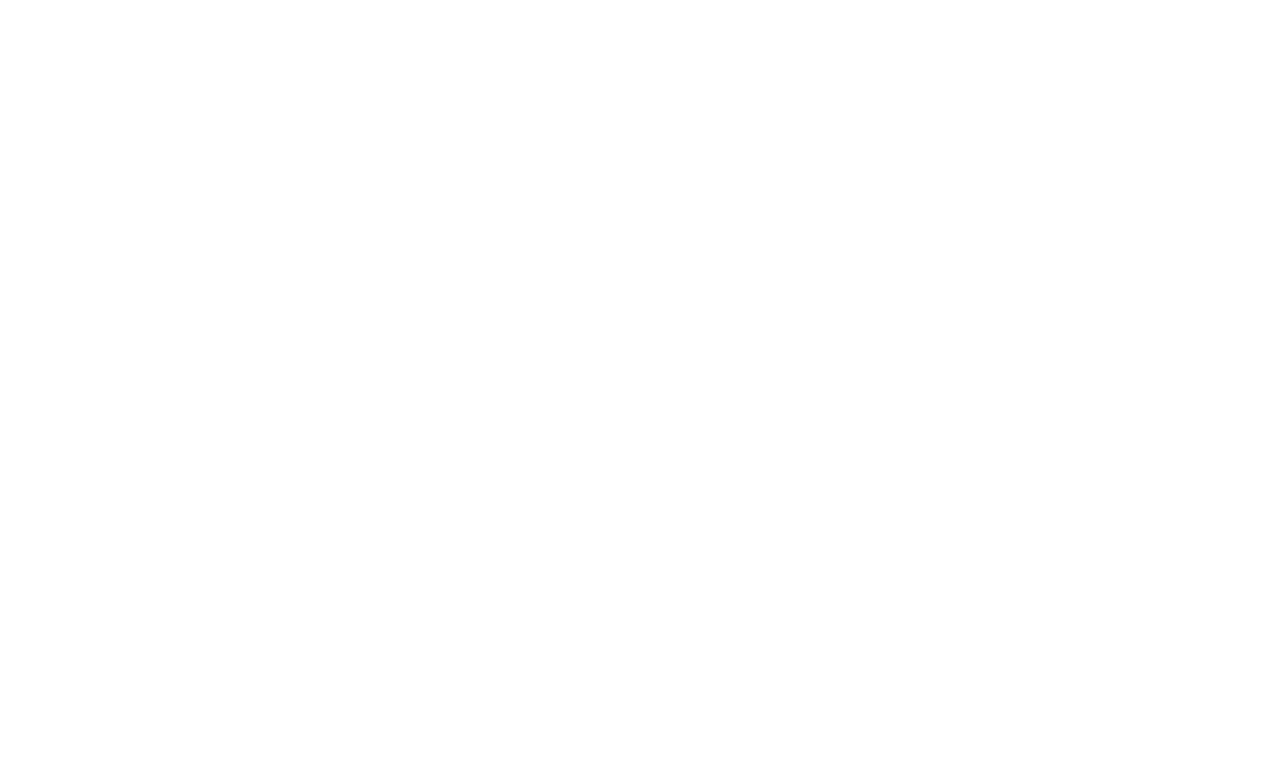
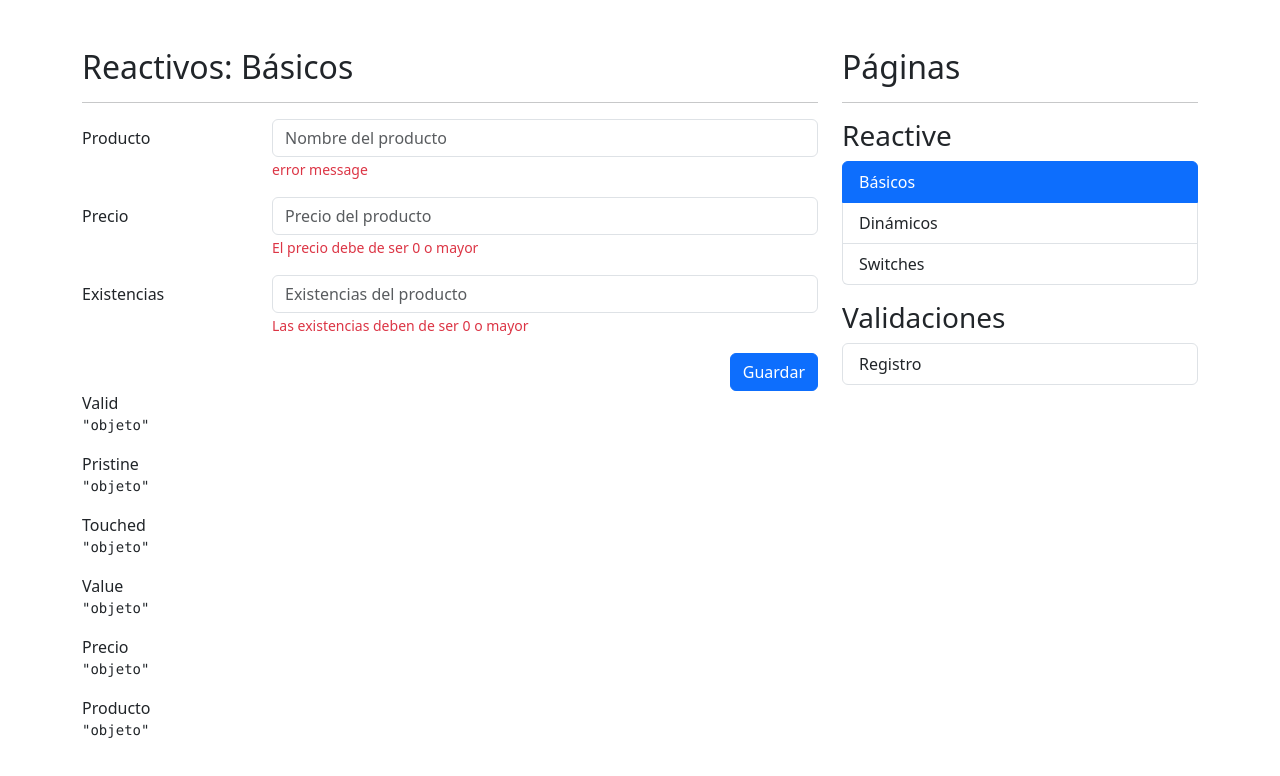
Before and after one commit to JCUrquiza/AngularForms, an Angular app: page /reactive/basic in a window 1280 px wide. Before the commit this address led to /. Shown: the top 776 px of the page. Built offline with nearby package versions, Linux system fonts and the light colour scheme.

Commit message:
Making sidebar menu with types of forms

```diff
--- a/src/app/app-routing.module.ts
+++ b/src/app/app-routing.module.ts
@@ -1,7 +1,20 @@
 import { NgModule } from '@angular/core';
 import { RouterModule, Routes } from '@angular/router';
 
-const routes: Routes = [];
+const routes: Routes = [
+  {
+    path: 'reactive',
+    loadChildren: () => import('./reactive/reactive.module').then( m => m.ReactiveModule ),
+  },
+  {
+    path: 'auth',
+    loadChildren: () => import('./auth/auth.module').then( m => m.AuthModule ),
+  },
+  {
+    path: '**',
+    redirectTo: 'reactive'
+  }
+];
 
 @NgModule({
   imports: [RouterModule.forRoot(routes)],
--- a/src/app/app.component.html
+++ b/src/app/app.component.html
@@ -1,2 +1,11 @@
+<div class="row mt-5">
 
-<router-outlet></router-outlet>
+  <div class="col">
+    <router-outlet></router-outlet>
+  </div>
+
+  <div class="col-12 col-sm-4">
+    <shared-side-menu></shared-side-menu>
+  </div>
+
+</div>
--- a/src/app/auth/auth-routing.module.ts
+++ b/src/app/auth/auth-routing.module.ts
@@ -1,7 +1,16 @@
 import { NgModule } from '@angular/core';
 import { RouterModule, Routes } from '@angular/router';
+import { RegisterPageComponent } from './pages/register-page/register-page.component';
 
-const routes: Routes = [];
+const routes: Routes = [
+  {
+    path: '',
+    children: [
+      { path: 'sign-up', component: RegisterPageComponent },
+      { path: '**', redirectTo: 'sign-up' },
+    ]
+  }
+];
 
 @NgModule({
   imports: [RouterModule.forChild(routes)],
--- a/src/app/reactive/reactive-routing.module.ts
+++ b/src/app/reactive/reactive-routing.module.ts
@@ -1,7 +1,20 @@
 import { NgModule } from '@angular/core';
 import { RouterModule, Routes } from '@angular/router';
+import { BasicPageComponent } from './pages/basic-page/basic-page.component';
+import { DynamicPageComponent } from './pages/dynamic-page/dynamic-page.component';
+import { SwitchesPageComponent } from './pages/switches-page/switches-page.component';
 
-const routes: Routes = [];
+const routes: Routes = [
+  {
+    path: '',
+    children: [
+      { path: 'basic', component: BasicPageComponent },
+      { path: 'dynamic', component: DynamicPageComponent },
+      { path: 'switches', component: SwitchesPageComponent },
+      { path: '**', redirectTo: 'basic' }
+    ]
+  }
+];
 
 @NgModule({
   imports: [RouterModule.forChild(routes)],
--- /dev/null
+++ b/src/app/shared/components/side-menu/side-menu.component.html
@@ -0,0 +1,26 @@
+<h2>Páginas</h2>
+<hr>
+
+<h3 class="mt-3">Reactive</h3>
+
+<ul class="list-group">
+  <li *ngFor="let item of reactiveMenu"
+    class="list-group-item"
+    [routerLink]="[ item.route]"
+    routerLinkActive="active"
+  >
+    {{ item.title }}
+  </li>
+</ul>
+
+<h3 class="mt-3">Validaciones</h3>
+
+<ul class="list-group">
+  <li *ngFor="let item of authMenu"
+    class="list-group-item"
+    [routerLink]="[ item.route]"
+    routerLinkActive="active"
+  >
+    {{ item.title }}
+  </li>
+</ul>
--- /dev/null
+++ b/src/app/shared/components/side-menu/side-menu.component.ts
@@ -0,0 +1,25 @@
+import { Component } from '@angular/core';
+
+interface MenuItem {
+  title: string;
+  route: string;
+}
+
+@Component({
+  selector: 'shared-side-menu',
+  templateUrl: './side-menu.component.html',
+  styles: ``
+})
+export class SideMenuComponent {
+
+  public reactiveMenu: MenuItem[] = [
+    { title: 'Básicos', route: './reactive/basic' },
+    { title: 'Dinámicos', route: './reactive/dynamic' },
+    { title: 'Switches', route: './reactive/switches' }
+  ];
+
+  public authMenu: MenuItem[] = [
+    { title: 'Registro', route: './auth' }
+  ]
+
+}
--- a/src/index.html
+++ b/src/index.html
@@ -9,7 +9,7 @@
 
   <link href="https://cdn.jsdelivr.net/npm/bootstrap@5.3.3/dist/css/bootstrap.min.css" rel="stylesheet" integrity="sha384-QWTKZyjpPEjISv5WaRU9OFeRpok6YctnYmDr5pNlyT2bRjXh0JMhjY6hW+ALEwIH" crossorigin="anonymous">
 </head>
-<body>
+<body class="container">
   <app-root></app-root>
 </body>
 </html>
```
Also changed, not shown: src/app/shared/shared.module.ts (+10 -3 lines).
